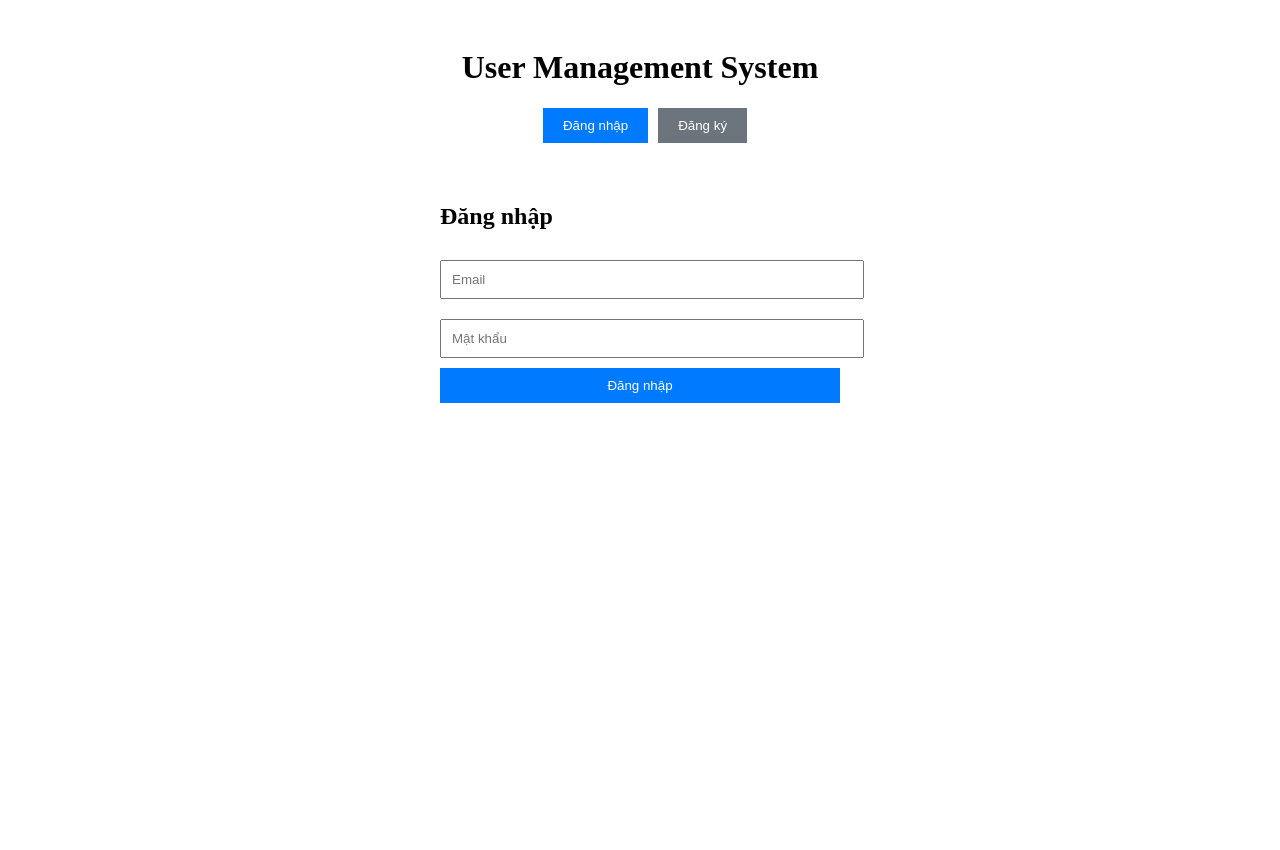
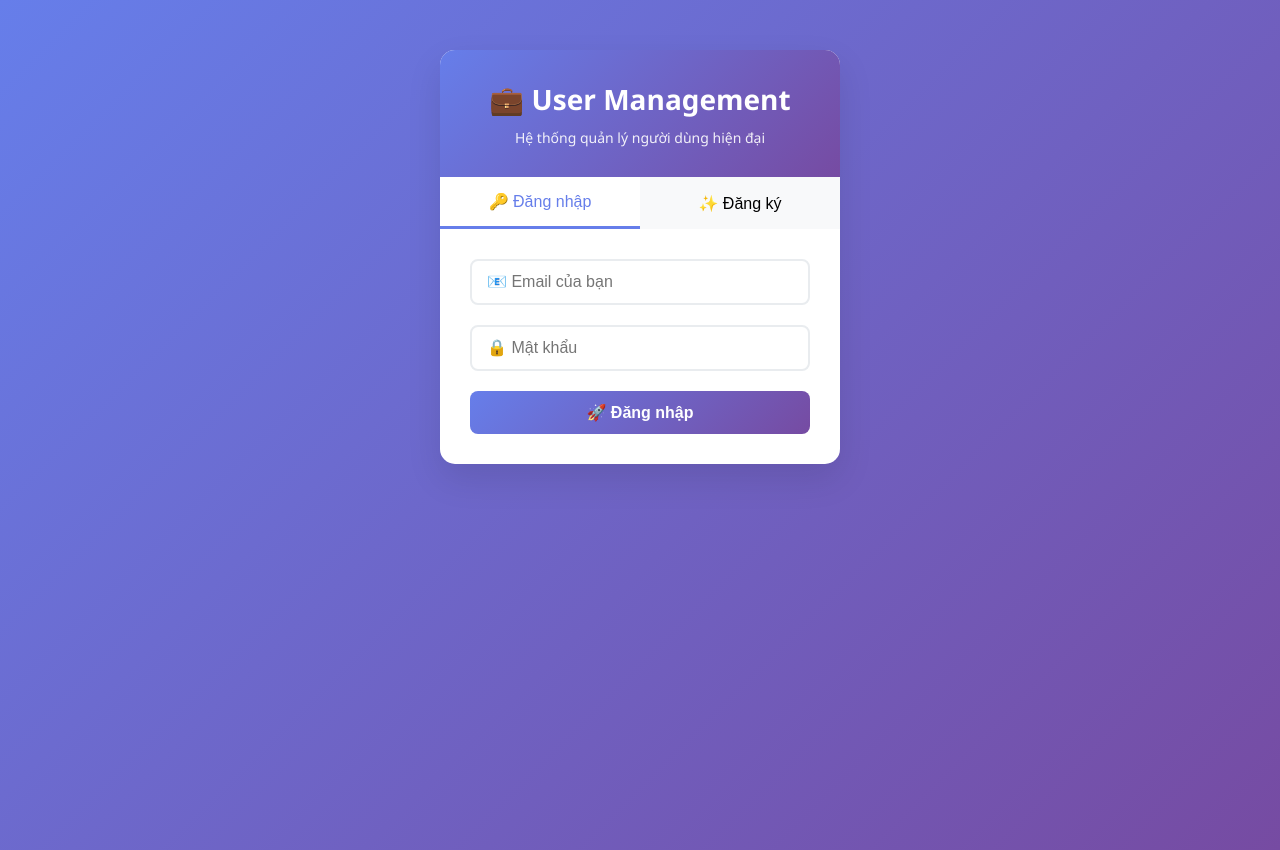
Before and after one commit to Phuchiu/Group7-project, a React (Create React App) app in the folder frontend/: page / in a window 1280 px wide. Before the commit the page ends 800 px from the top, so only its background shows below. Built offline with nearby package versions, Linux system fonts and the light colour scheme.

Commit message:
Frontend: Nâng cấp giao diện với CSS đẹp, gradient và hiệu ứng

```diff
--- a/frontend/src/App.js
+++ b/frontend/src/App.js
@@ -1,6 +1,7 @@
 import React, { useState, useEffect } from 'react';
 import Login from './components/Login';
 import Signup from './components/Signup';
+import './styles.css';
 
 function App() {
   const [user, setUser] = useState(null);
@@ -29,45 +30,55 @@ function App() {
 
   if (user) {
     return (
-      <div style={{ padding: '20px', textAlign: 'center' }}>
-        <h1>Chào mừng!</h1>
-        <p>Bạn đã đăng nhập thành công</p>
-        <button onClick={handleLogout} style={{ padding: '10px 20px', backgroundColor: '#dc3545', color: 'white', border: 'none' }}>
-          Đăng xuất
+      <div className="welcome">
+        <h1>🎉 Chào mừng trở lại!</h1>
+        <p>Bạn đã đăng nhập thành công vào hệ thống</p>
+
+        {user.name && (
+          <div className="user-info">
+            <h3>👤 Thông tin tài khoản</h3>
+            <div className="user-detail">
+              <strong>Tên:</strong>
+              <span>{user.name}</span>
+            </div>
+            <div className="user-detail">
+              <strong>Email:</strong>
+              <span>{user.email}</span>
+            </div>
+            <div className="user-detail">
+              <strong>Vai trò:</strong>
+              <span>{user.role === 'admin' ? '🔑 Quản trị viên' : '👤 Người dùng'}</span>
+            </div>
+          </div>
+        )}
+
+        <button onClick={handleLogout} className="btn btn-danger">
+          🚀 Đăng xuất
         </button>
       </div>
     );
   }
 
   return (
-    <div>
-      <div style={{ textAlign: 'center', padding: '20px' }}>
-        <h1>User Management System</h1>
-        <div>
+    <div className="container">
+      <div className="header">
+        <h1>💼 User Management</h1>
+        <p>Hệ thống quản lý người dùng hiện đại</p>
+      </div>
+
+      <div className="tabs">
         <button
           onClick={() => setView('login')}
-            style={{
-              padding: '10px 20px',
-              margin: '0 10px',
-              backgroundColor: view === 'login' ? '#007bff' : '#6c757d',
-              color: 'white',
-              border: 'none'
-            }}
+          className={`tab ${view === 'login' ? 'active' : ''}`}
         >
-            Đăng nhập
+          🔑 Đăng nhập
         </button>
         <button
           onClick={() => setView('signup')}
-            style={{
-              padding: '10px 20px',
-              backgroundColor: view === 'signup' ? '#28a745' : '#6c757d',
-              color: 'white',
-              border: 'none'
-            }}
+          className={`tab ${view === 'signup' ? 'active' : ''}`}
         >
-            Đăng ký
+          ✨ Đăng ký
         </button>
-        </div>
       </div>
 
       {view === 'login' ? (
--- a/frontend/src/components/Login.js
+++ b/frontend/src/components/Login.js
@@ -5,9 +5,11 @@ const Login = ({ onLogin }) => {
   const [email, setEmail] = useState('');
   const [password, setPassword] = useState('');
   const [message, setMessage] = useState('');
+  const [loading, setLoading] = useState(false);
 
   const handleSubmit = async (e) => {
     e.preventDefault();
+    setLoading(true);
     try {
       const response = await axios.post('http://localhost:3000/api/auth/login', {
         email,
@@ -16,37 +18,45 @@ const Login = ({ onLogin }) => {
 
       localStorage.setItem('token', response.data.token);
       setMessage('Đăng nhập thành công!');
-      onLogin(response.data.user);
+      setTimeout(() => onLogin(response.data.user), 1000);
     } catch (error) {
       setMessage(error.response?.data?.message || 'Đăng nhập thất bại');
     }
+    setLoading(false);
   };
 
   return (
-    <div style={{ maxWidth: '400px', margin: '0 auto', padding: '20px' }}>
-      <h2>Đăng nhập</h2>
+    <div className="form-container">
       <form onSubmit={handleSubmit}>
+        <div className="form-group">
           <input
             type="email"
-          placeholder="Email"
+            placeholder="📧 Email của bạn"
             value={email}
             onChange={(e) => setEmail(e.target.value)}
             required
-          style={{ width: '100%', padding: '10px', margin: '10px 0' }}
+            className="form-input"
           />
+        </div>
+        <div className="form-group">
           <input
             type="password"
-          placeholder="Mật khẩu"
+            placeholder="🔒 Mật khẩu"
             value={password}
             onChange={(e) => setPassword(e.target.value)}
             required
-          style={{ width: '100%', padding: '10px', margin: '10px 0' }}
+            className="form-input"
           />
-        <button type="submit" style={{ width: '100%', padding: '10px', backgroundColor: '#007bff', color: 'white', border: 'none' }}>
-          Đăng nhập
+        </div>
+        <button type="submit" className="btn btn-primary" disabled={loading}>
+          {loading ? '⏳ Đang đăng nhập...' : '🚀 Đăng nhập'}
         </button>
       </form>
-      {message && <p style={{ color: message.includes('thành công') ? 'green' : 'red' }}>{message}</p>}
+      {message && (
+        <div className={`message ${message.includes('thành công') ? 'success' : 'error'}`}>
+          {message}
+        </div>
+      )}
     </div>
   );
 };
--- a/frontend/src/components/Signup.js
+++ b/frontend/src/components/Signup.js
@@ -6,9 +6,11 @@ const Signup = ({ onSignup }) => {
   const [email, setEmail] = useState('');
   const [password, setPassword] = useState('');
   const [message, setMessage] = useState('');
+  const [loading, setLoading] = useState(false);
 
   const handleSubmit = async (e) => {
     e.preventDefault();
+    setLoading(true);
     try {
       const response = await axios.post('http://localhost:3000/api/auth/signup', {
         name,
@@ -18,46 +20,56 @@ const Signup = ({ onSignup }) => {
 
       localStorage.setItem('token', response.data.token);
       setMessage('Đăng ký thành công!');
-      onSignup(response.data.user);
+      setTimeout(() => onSignup(response.data.user), 1000);
     } catch (error) {
       setMessage(error.response?.data?.message || 'Đăng ký thất bại');
     }
+    setLoading(false);
   };
 
   return (
-    <div style={{ maxWidth: '400px', margin: '0 auto', padding: '20px' }}>
-      <h2>Đăng ký</h2>
+    <div className="form-container">
       <form onSubmit={handleSubmit}>
+        <div className="form-group">
           <input
             type="text"
-          placeholder="Họ tên"
+            placeholder="👤 Họ và tên"
             value={name}
             onChange={(e) => setName(e.target.value)}
             required
-          style={{ width: '100%', padding: '10px', margin: '10px 0' }}
+            className="form-input"
           />
+        </div>
+        <div className="form-group">
           <input
             type="email"
-          placeholder="Email"
+            placeholder="📧 Địa chỉ email"
             value={email}
             onChange={(e) => setEmail(e.target.value)}
             required
-          style={{ width: '100%', padding: '10px', margin: '10px 0' }}
+            className="form-input"
           />
+        </div>
+        <div className="form-group">
           <input
             type="password"
-          placeholder="Mật khẩu (tối thiểu 6 ký tự)"
+            placeholder="🔒 Mật khẩu (tối thiểu 6 ký tự)"
             value={password}
             onChange={(e) => setPassword(e.target.value)}
             required
             minLength="6"
-          style={{ width: '100%', padding: '10px', margin: '10px 0' }}
+            className="form-input"
           />
-        <button type="submit" style={{ width: '100%', padding: '10px', backgroundColor: '#28a745', color: 'white', border: 'none' }}>
-          Đăng ký
+        </div>
+        <button type="submit" className="btn btn-primary" disabled={loading}>
+          {loading ? '⏳ Đang tạo tài khoản...' : '✨ Tạo tài khoản'}
         </button>
       </form>
-      {message && <p style={{ color: message.includes('thành công') ? 'green' : 'red' }}>{message}</p>}
+      {message && (
+        <div className={`message ${message.includes('thành công') ? 'success' : 'error'}`}>
+          {message}
+        </div>
+      )}
     </div>
   );
 };
--- /dev/null
+++ b/frontend/src/styles.css
@@ -0,0 +1,192 @@
+* {
+  margin: 0;
+  padding: 0;
+  box-sizing: border-box;
+}
+
+body {
+  font-family: 'Segoe UI', Tahoma, Geneva, Verdana, sans-serif;
+  background: linear-gradient(135deg, #667eea 0%, #764ba2 100%);
+  min-height: 100vh;
+}
+
+.container {
+  max-width: 400px;
+  margin: 50px auto;
+  background: white;
+  border-radius: 15px;
+  box-shadow: 0 15px 35px rgba(0, 0, 0, 0.1);
+  overflow: hidden;
+}
+
+.header {
+  background: linear-gradient(135deg, #667eea 0%, #764ba2 100%);
+  color: white;
+  padding: 30px;
+  text-align: center;
+}
+
+.header h1 {
+  font-size: 28px;
+  margin-bottom: 10px;
+}
+
+.header p {
+  opacity: 0.9;
+  font-size: 14px;
+}
+
+.tabs {
+  display: flex;
+  background: #f8f9fa;
+}
+
+.tab {
+  flex: 1;
+  padding: 15px;
+  text-align: center;
+  background: none;
+  border: none;
+  cursor: pointer;
+  font-size: 16px;
+  font-weight: 500;
+  transition: all 0.3s ease;
+}
+
+.tab.active {
+  background: white;
+  color: #667eea;
+  border-bottom: 3px solid #667eea;
+}
+
+.tab:hover {
+  background: #e9ecef;
+}
+
+.form-container {
+  padding: 30px;
+}
+
+.form-group {
+  margin-bottom: 20px;
+}
+
+.form-input {
+  width: 100%;
+  padding: 12px 15px;
+  border: 2px solid #e9ecef;
+  border-radius: 8px;
+  font-size: 16px;
+  transition: border-color 0.3s ease;
+}
+
+.form-input:focus {
+  outline: none;
+  border-color: #667eea;
+  box-shadow: 0 0 0 3px rgba(102, 126, 234, 0.1);
+}
+
+.btn {
+  width: 100%;
+  padding: 12px;
+  border: none;
+  border-radius: 8px;
+  font-size: 16px;
+  font-weight: 600;
+  cursor: pointer;
+  transition: all 0.3s ease;
+}
+
+.btn-primary {
+  background: linear-gradient(135deg, #667eea 0%, #764ba2 100%);
+  color: white;
+}
+
+.btn-primary:hover {
+  transform: translateY(-2px);
+  box-shadow: 0 5px 15px rgba(102, 126, 234, 0.4);
+}
+
+.btn-danger {
+  background: linear-gradient(135deg, #ff6b6b 0%, #ee5a24 100%);
+  color: white;
+}
+
+.btn-danger:hover {
+  transform: translateY(-2px);
+  box-shadow: 0 5px 15px rgba(255, 107, 107, 0.4);
+}
+
+.message {
+  margin-top: 15px;
+  padding: 10px;
+  border-radius: 8px;
+  text-align: center;
+  font-weight: 500;
+}
+
+.message.success {
+  background: #d4edda;
+  color: #155724;
+  border: 1px solid #c3e6cb;
+}
+
+.message.error {
+  background: #f8d7da;
+  color: #721c24;
+  border: 1px solid #f5c6cb;
+}
+
+.welcome {
+  text-align: center;
+  padding: 50px 30px;
+  background: white;
+  margin: 50px auto;
+  max-width: 500px;
+  border-radius: 15px;
+  box-shadow: 0 15px 35px rgba(0, 0, 0, 0.1);
+}
+
+.welcome h1 {
+  color: #667eea;
+  margin-bottom: 20px;
+  font-size: 32px;
+}
+
+.welcome p {
+  color: #6c757d;
+  margin-bottom: 30px;
+  font-size: 18px;
+}
+
+.user-info {
+  background: #f8f9fa;
+  padding: 20px;
+  border-radius: 10px;
+  margin: 20px 0;
+}
+
+.user-info h3 {
+  color: #495057;
+  margin-bottom: 15px;
+}
+
+.user-detail {
+  display: flex;
+  justify-content: space-between;
+  margin-bottom: 10px;
+  padding: 8px 0;
+  border-bottom: 1px solid #dee2e6;
+}
+
+.user-detail:last-child {
+  border-bottom: none;
+}
+
+.user-detail strong {
+  color: #495057;
+}
+
+.user-detail span {
+  color: #6c757d;
+}
```
Also changed, not shown: 5 other files (tests, documents, lock files or other folders). Lines whose indentation alone changed are shown as unchanged.
